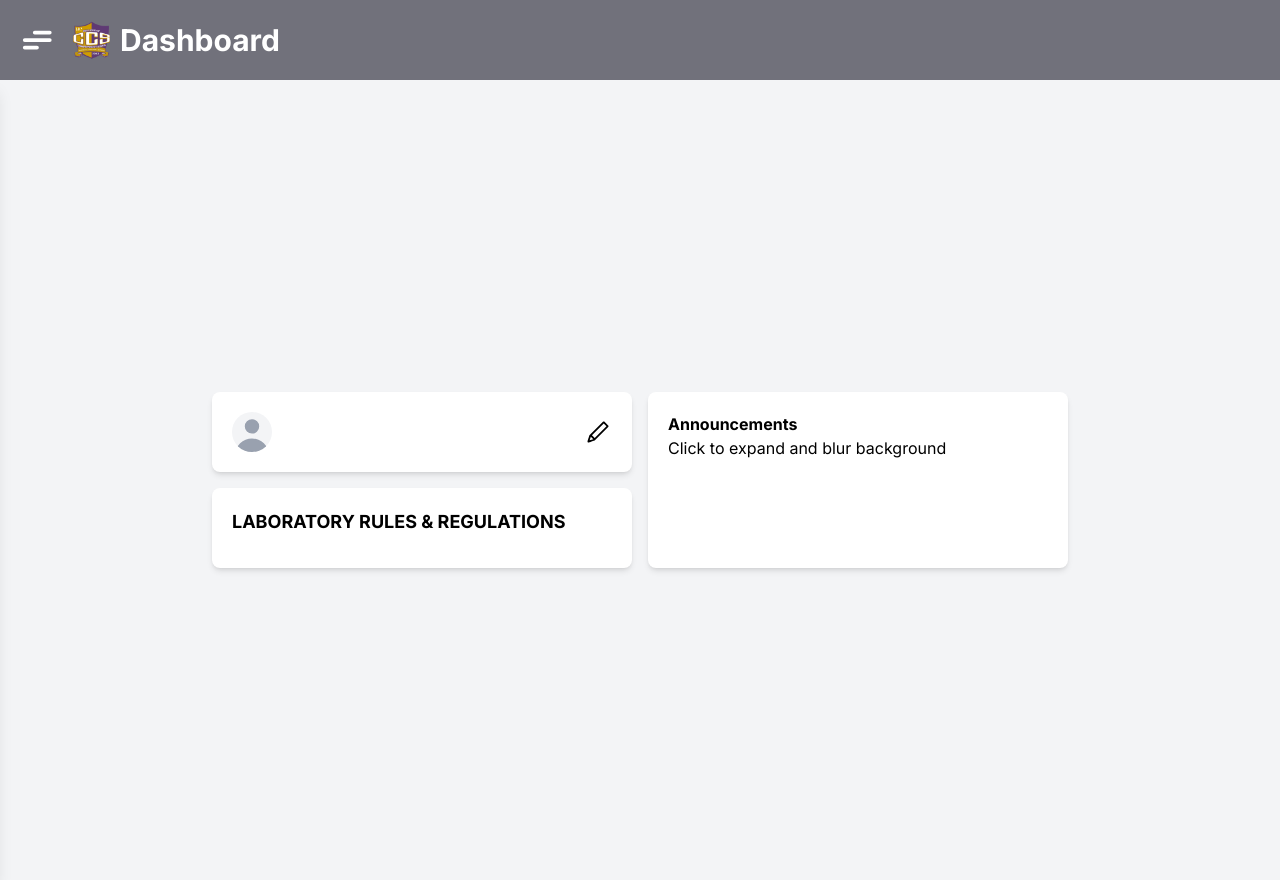
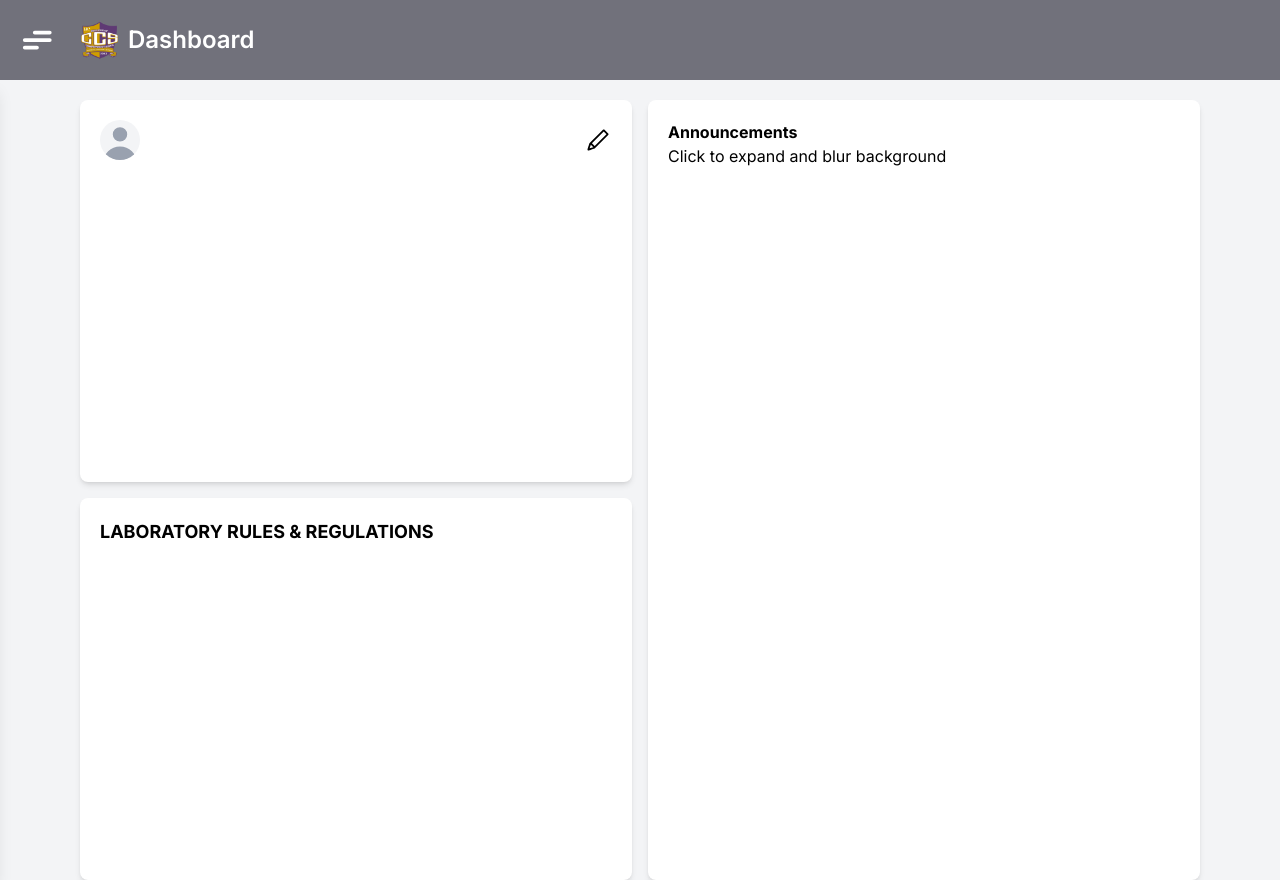
Before and after one commit to Znarfieeee/SYSARCH, a Python web app: template templates/dashboard.html in a window 1280 px wide. Run offline with Jinja, Linux system fonts and the light colour scheme; the template is opened without the code that fills it, so the values that code supplies are empty.

Commit message:
Updated student dashboard NYF

```diff
--- a/static/css/styles.css
+++ b/static/css/styles.css
@@ -0,0 +1,3 @@
+* {
+    font-family: 'Inter', sans-serif;
+}
--- a/templates/dashboard.html
+++ b/templates/dashboard.html
@@ -1,8 +1,8 @@
 {% extends 'home.html' %}
 {% block content %}
 
-    <div class="flex items-center justify-center min-h-screen bg-gray-100">
-        <div id="container" class="relative w-full max-w-4xl grid grid-cols-2 grid-rows-2 gap-4 p-5">
+    <div class="flex justify-center min-h-screen bg-gray-100">
+        <div id="container" class="relative w-full min-w-4xl grid grid-cols-2 grid-rows-2 gap-4 px-20 pt-5">
             <!-- Account Info -->
             <div class="section bg-white p-5 rounded-lg shadow-md cursor-pointer" onclick="expandSection(this)">
                 <div id="header-part" class="flex items-center space-x-4 flex-1">
@@ -14,7 +14,7 @@
                         {% endif %}
                     </div>
                     <div id="box2" class="flex justify-between flex-1">
-                        <h1><b>{{ user.firstname }} {{ user.lastname }}</b></h1>
+                        <h1><b>{{ user.firstname.upper() }} {{ user.lastname.upper() }}</b></h1>
                         <div id="edit" class="h-7 w-7 ">
                             <svg clip-rule="evenodd" fill-rule="evenodd" stroke-linejoin="round" stroke-miterlimit="2" viewBox="0 0 24 24" xmlns="http://www.w3.org/2000/svg"><path d="m9.134 19.319 11.587-11.588c.171-.171.279-.423.279-.684 0-.229-.083-.466-.28-.662l-3.115-3.104c-.185-.185-.429-.277-.672-.277s-.486.092-.672.277l-11.606 11.566c-.569 1.763-1.555 4.823-1.626 5.081-.02.075-.029.15-.029.224 0 .461.349.848.765.848.511 0 .991-.189 5.369-1.681zm-3.27-3.342 2.137 2.137-3.168 1.046zm.955-1.166 10.114-10.079 2.335 2.327-10.099 10.101z" fill-rule="nonzero"/></svg>
                         </div>
--- a/templates/home.html
+++ b/templates/home.html
@@ -4,6 +4,7 @@
     <meta charset="UTF-8">
     <meta name="viewport" content="width=device-width, initial-scale=1.0">
     <link rel="icon" type="image/x-icon" href="./static/favicon.ico">
+    <link rel="stylesheet" href="../static/css/styles.css">
     <link rel="stylesheet" href="https://cdnjs.cloudflare.com/ajax/libs/font-awesome/6.7.2/css/all.min.css" integrity="sha512-Evv84Mr4kqVGRNSgIGL/F/aIDqQb7xQ2vcrdIwxfjThSH8CSR7PBEakCr51Ck+w+/U6swU2Im1vVX0SVk9ABhg==" crossorigin="anonymous" referrerpolicy="no-referrer" />
     <script src="https://unpkg.com/@tailwindcss/browser@4"></script>
     <link rel="preconnect" href="https://fonts.googleapis.com">
@@ -11,19 +12,16 @@
     <link href="https://fonts.googleapis.com/css2?family=Inter:ital,opsz,wght@0,14..32,100..900;1,14..32,100..900&display=swap" rel="stylesheet">
     <title>Sit-in | Dashboard</title>
     <style>
-        * {
-            font-family: 'Inter', sans-serif;
-        }
-
         .flash-messages {
             position: fixed;
-            top: 20px;
+            top: 70px;
             left: 50%;
             transform: translateX(-50%);
             z-index: 9999;
-            width: 50%;
+            width: auto !important;
             color: white;
             padding: 20px;
+            align-items: center;
         }
 
         .flash {
@@ -82,10 +80,13 @@
             stroke-dasharray: 20 300;
             stroke-dashoffset: -32.42;
         }
+        #sidebar {
+            z-index: 999;
+        }
     </style>
 </head>
 <body>
-    <header class="flex items-center h-20 bg-zinc-500 text-white z-10 shadow-md px-4" >
+    <header class="flex items-center h-20 bg-zinc-500 text-white z-999 shadow-md px-4" >
         <label class="hamburger cursor-pointer">
             <input type="checkbox" class="duration-500 ease-in"  onclick="toggleSidebar()">
             <svg class="h-10 w-10" viewBox="0 0 32 32">
@@ -93,8 +94,8 @@
                 <path class="line" d="M7 16 27 16"></path>
             </svg>
             </label>
-        <img src="../static/img/ccs_logo.png" class="h-10 w-auto ml-4">
-        <h2 class="text-3xl font-bold p-2">Dashboard</h2>
+        <img src="../static/img/ccs_logo.png" class="h-10 w-auto ml-6">
+        <h2 class="text-2xl font-semibold ml-2">Dashboard</h2>
     </header>
 
     <div id="sidebar" class="fixed h-screen w-64 bg-white/30 backdrop-blur-lg shadow-lg -translate-x-full transition-all duration-500 ease-in-out flex flex-col">
@@ -115,7 +116,7 @@
                 <i class="fas fa-calendar mr-3"></i>
                 Schedule
             </a>
-            <button onclick="logout()" class="block p-5 w-full flex items-center text-black hover:bg-gray-200 transition ease-in">
+            <button onclick="logout()" class="cursor-pointer block p-5 w-full flex items-center text-black hover:bg-gray-200 transition ease-in">
                 <i class="fas fa-sign-out-alt mr-2"></i>
                 Logout
             </button>
@@ -142,12 +143,13 @@
         document.location.href = "/logout";
     }
 
+    // Timeout for flash messages
     setTimeout(() => {
         const flashMessages = document.querySelectorAll('.flash');
         flashMessages.forEach(flash => {
             flash.style.display = 'none';
         });
-    }, 3000);
+    }, 5000);
 
     function toggleSidebar() {
         var sidebar = document.getElementById('sidebar');
```
Also changed, not shown: app.py (+7 -4 lines), templates/index.html (+5 -9 lines). Lines whose indentation alone changed are shown as unchanged.
